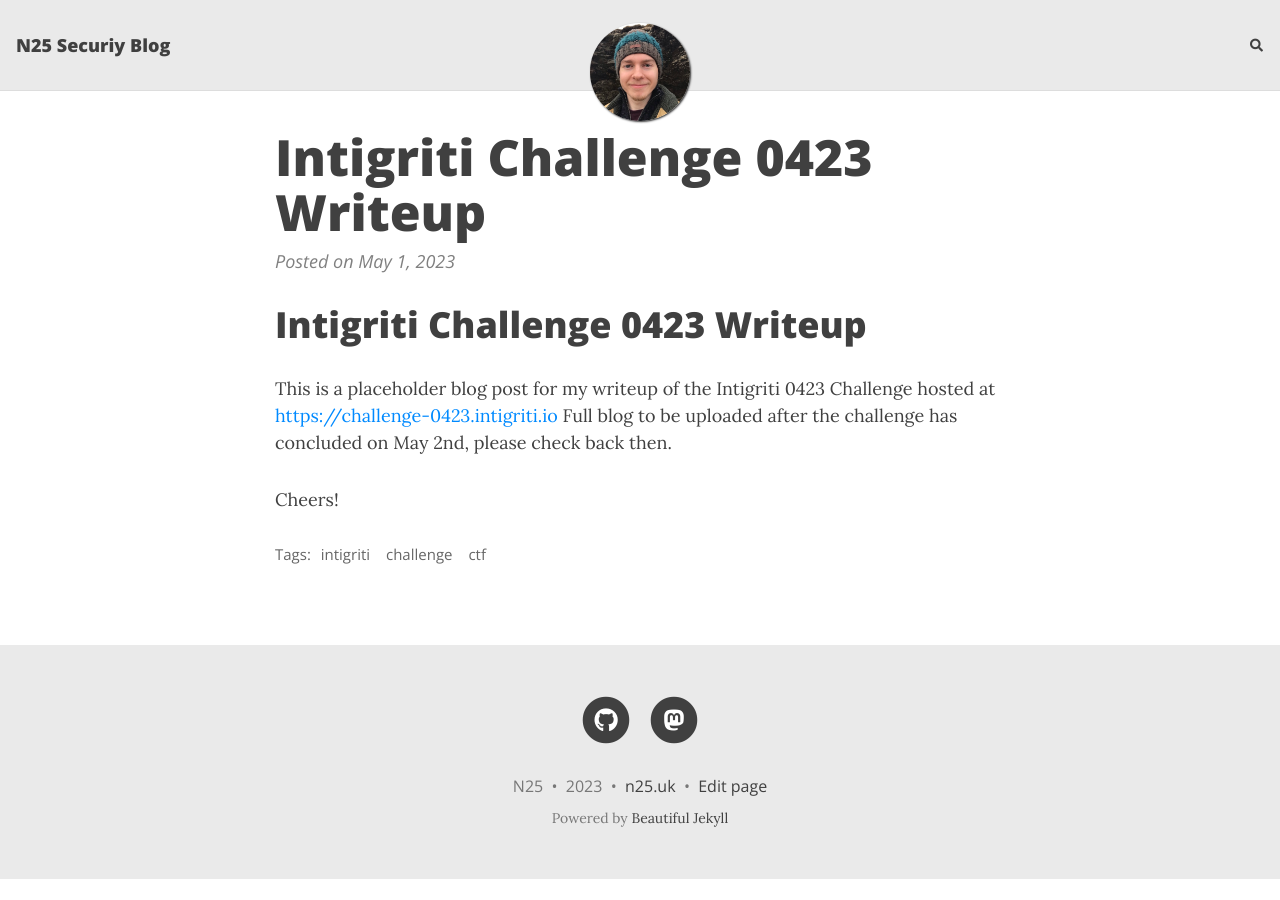
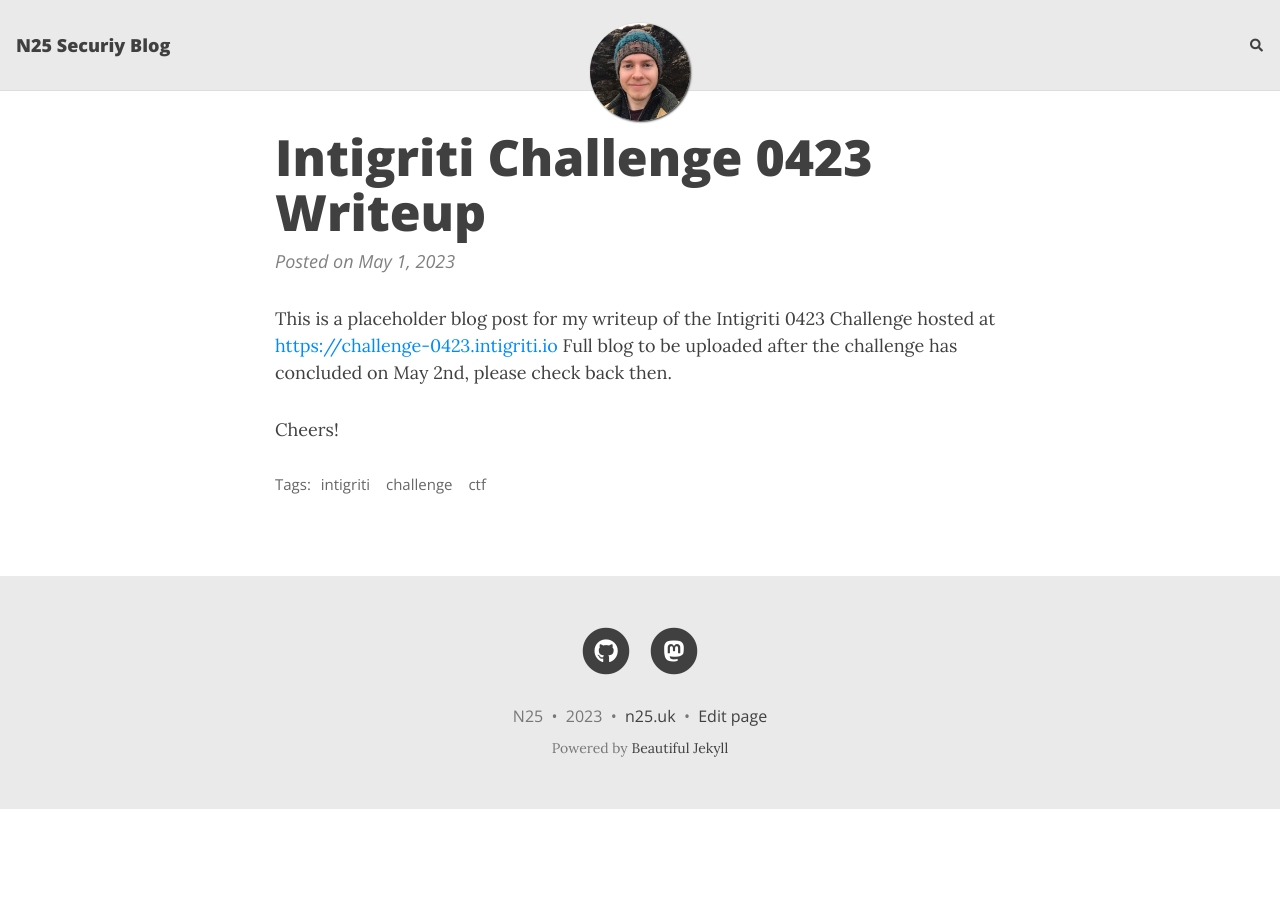
Before and after one commit to N25sec/N25sec.github.io, a Jekyll site: the page built from _posts/2023-05-01-intigriti-challenge-0423.md, in a window 1280 px wide. Built offline with Jekyll 4.4.1, drawn with Linux system fonts in a browser that asks for light colours; nearby versions of some CDN libraries; comment, search, counter and statistics services are not loaded.

Commit message:
Update 2023-05-01-intigriti-challenge-0423.md

```diff
--- a/_posts/2023-05-01-intigriti-challenge-0423.md
+++ b/_posts/2023-05-01-intigriti-challenge-0423.md
@@ -4,8 +4,7 @@
 tags: [intigriti, challenge, ctf]
 ---
 
-# Intigriti Challenge 0423 Writeup
-This is a placeholder blog post for my writeup of the Intigriti 0423 Challenge hosted at [https://challenge-0423.intigriti.io]()
+This is a placeholder blog post for my writeup of the Intigriti 0423 Challenge hosted at [https://challenge-0423.intigriti.io](https://challenge-0423.intigriti.io)
 Full blog to be uploaded after the challenge has concluded on May 2nd, please check back then.
 
 Cheers!
```
